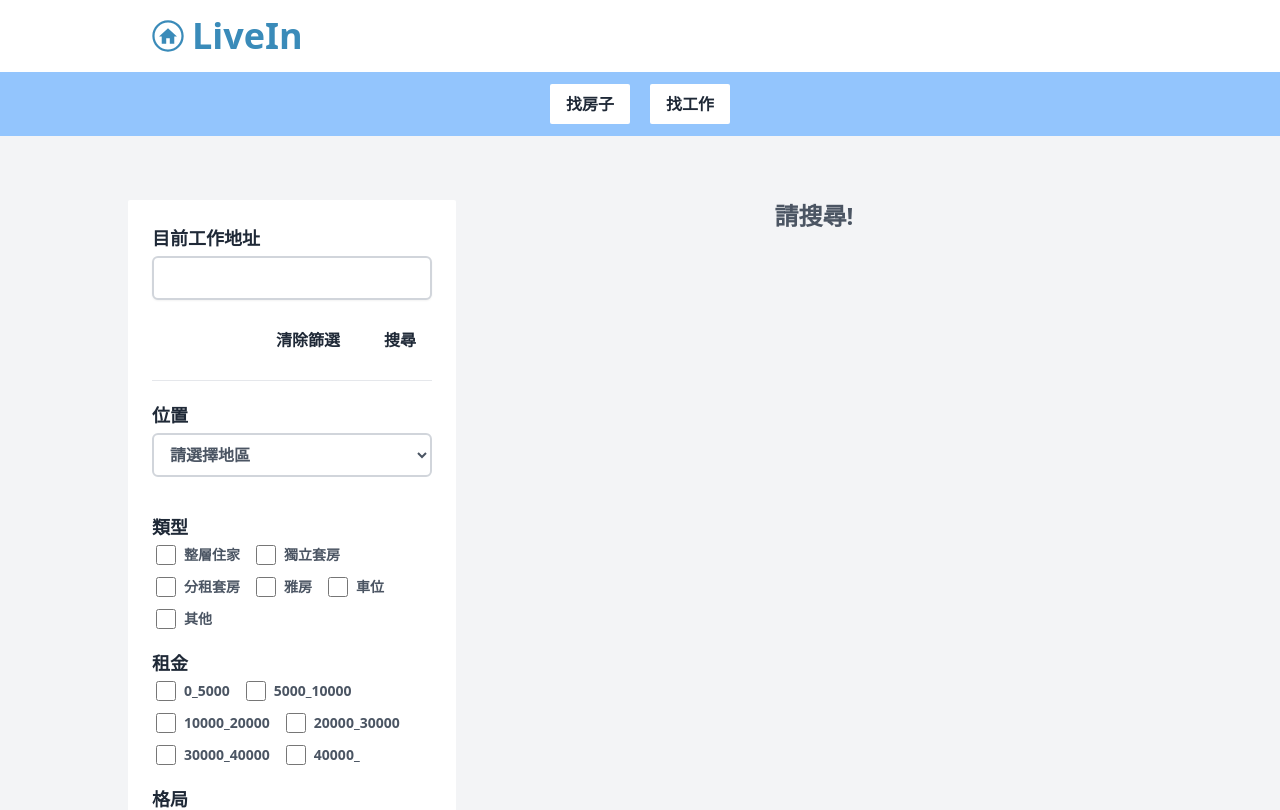
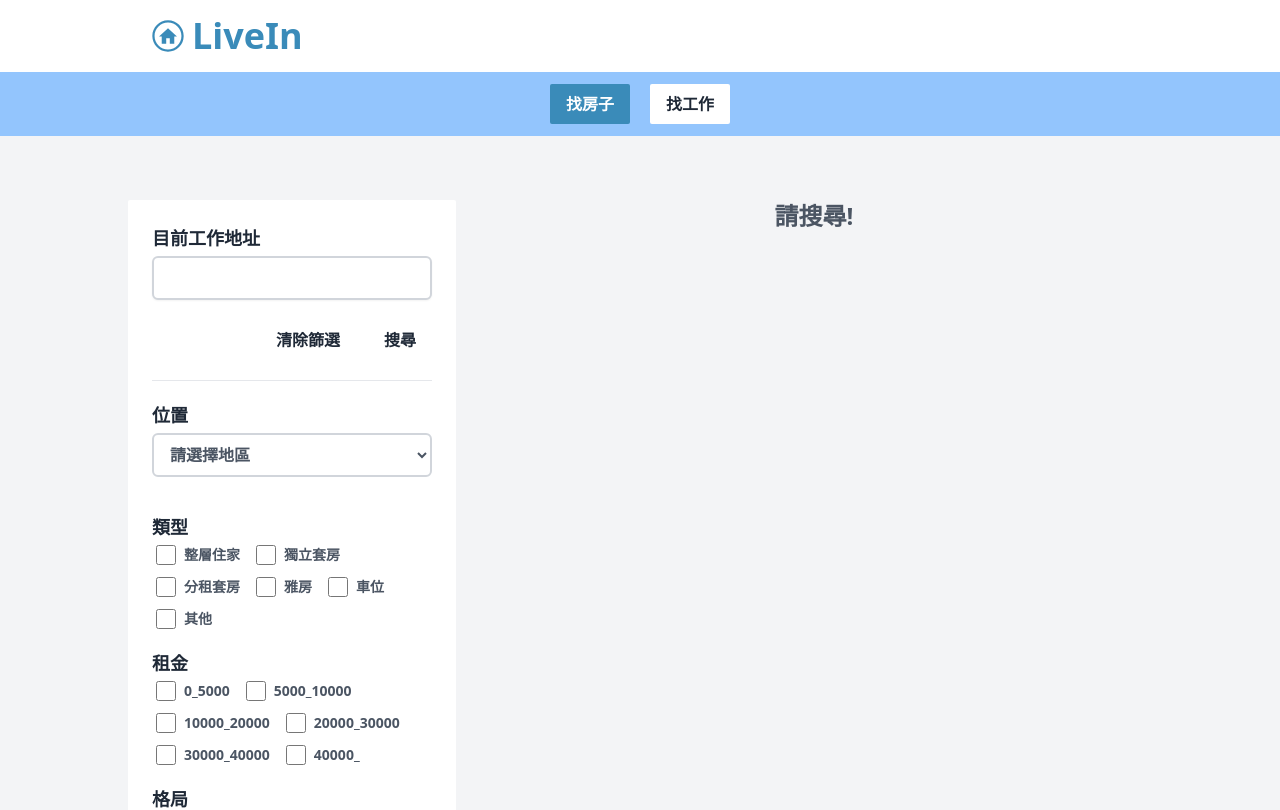
Before and after one commit to Kevin-Shen-and-Cipher/live-in, a Next.js app: page / in a window 1280 px wide. Shown: the top 810 px of the page. Built offline with nearby package versions, Linux system fonts and the light colour scheme.

Commit message:
feat:Connect api
1.connect apartment api
2.connect job api
3.modify navigation css style

```diff
--- a/components/cards/card.tsx
+++ b/components/cards/card.tsx
@@ -2,7 +2,7 @@ import { CardProps } from "../../interfaces/ICard";
 
 const Card = (props: CardProps) => {
     return (
-        <a target="_blank" rel="noreferrer" href={props.link} title={props.title}>
+        <a target="_blank" rel="noreferrer" href={props.url} title={props.title}>
             <div className="w-full h-48 p-6 mb-5 transition-all duration-300 bg-white rounded-sm hover:shadow-md group hover:ml-6">
                 <h3 className="text-2xl font-semibold text-gray-600 group-hover:text-primary">
                     {props.title}
--- a/components/cards/list.tsx
+++ b/components/cards/list.tsx
@@ -3,9 +3,9 @@ import Card from "./card";
 
 const List = ({ cards }: { cards: CardProps[] }) => {
 
-    const listItems = cards.map((element: CardProps) => {
+    const listItems = cards.map((element: CardProps, index) => {
         return (
-            <Card key={element.title} title={element.title} link={element.link} />
+            <Card key={element.title + "-" + index} distance={element.distance} title={element.title} url={element.url} />
         );
     });
 
--- a/components/filters/apartment/apartment.tsx
+++ b/components/filters/apartment/apartment.tsx
@@ -11,8 +11,9 @@ import Other from "./other";
 import Region from "../region";
 import RentKind from "./rentKind";
 import Shape from "./shape";
+import { CardProps } from "../../../interfaces/ICard";
 
-const ApartmentFilter = () => {
+const ApartmentFilter = ({ setCards }: { setCards: React.Dispatch<React.SetStateAction<CardProps[]>> }) => {
     const [location, setLocation] = useState<string>("");
     const [multiArea, setMultiArea] = useState<string[]>([]);
     const [multiFloor, setMultiFloor] = useState<string[]>([]);
@@ -25,11 +26,35 @@ const ApartmentFilter = () => {
     const [rentKind, setRentKind] = useState<string[]>([]);
     const [shape, setShape] = useState<string[]>([]);
 
-    const search = () => {
-        //api
+    const search = (): void => {
+        if (location !== "" && region.length !== 0) {
+            fetch("http://125.228.170.229:5000/house", {
+                method: 'POST',
+                headers: {
+                    'Content-Type': 'application/json',
+                },
+                body: JSON.stringify({
+                    "area": region,
+                    "address": location,
+                    "multi-area": multiArea,
+                    "multi-floor": multiFloor,
+                    "multi-notice": multiNotice,
+                    "multi-price": multiPrice,
+                    "multi-room": multiRoom,
+                    "option": option,
+                    "other": other,
+                    "rentKind": rentKind,
+                    "shape": shape,
+                }),
+            }).then((res) => {
+                return res.json();
+            }).then((res) => {
+                setCards(res);
+            })
+        }
     };
 
-    const clear = () => {
+    const clear = (): void => {
         setMultiArea([]);
         setMultiFloor([]);
         setMultiNotice([]);
--- a/components/filters/job/job.tsx
+++ b/components/filters/job/job.tsx
@@ -1,4 +1,5 @@
 import { useState } from "react";
+import { CardProps } from "../../../interfaces/ICard";
 import PrimaryButton from "../../primary-button";
 import Location from "../location";
 import Region from "../region";
@@ -7,18 +8,38 @@ import Salary from "./salary";
 import Search from "./search";
 import WorkingHour from "./working-hour";
 
-const JobFilter = () => {
+const JobFilter = ({ setCards }: { setCards: React.Dispatch<React.SetStateAction<CardProps[]>> }) => {
     const [location, setLocation] = useState<string>("");
     const [job, setJob] = useState<string>("");
     const [region, setRegion] = useState<string[]>([]);
     const [salary, setSalary] = useState<string[]>([]);
     const [tenure, setTenure] = useState<string[]>([]);
     const [workingHour, setWorkingHour] = useState<string[]>([]);
-    const search = () => {
-        //api
+
+    const search = (): void => {
+        if (location !== "" && region.length !== 0) {
+            fetch("http://125.228.170.229:5000/job", {
+                method: 'POST',
+                headers: {
+                    'Content-Type': 'application/json',
+                },
+                body: JSON.stringify({
+                    "area": region,
+                    "address": location,
+                    "job": job,
+                    "salary": salary,
+                    "job-tenure": tenure,
+                    "working-hour": workingHour
+                }),
+            }).then((res) => {
+                return res.json();
+            }).then((res) => {
+                setCards(res);
+            })
+        }
     };
 
-    const clear = () => {
+    const clear = (): void => {
         setRegion([]);
         setSalary([]);
         setTenure([]);
--- a/components/frontend/navigation.tsx
+++ b/components/frontend/navigation.tsx
@@ -1,10 +1,10 @@
 import PrimaryButton from "../primary-button";
 
-const Navigation = ({ handlePageChange }: { handlePageChange: React.MouseEventHandler }) => {
+const Navigation = ({ handlePageChange, page }: { handlePageChange: React.MouseEventHandler, page: string }) => {
     return (
         <div className="flex justify-center w-full gap-5 p-3 bg-blue-300">
-            <PrimaryButton label="找房子" name="deparment" handleClick={handlePageChange} />
-            <PrimaryButton label="找工作" name="job" handleClick={handlePageChange} />
+            <PrimaryButton label="找房子" name="apartment" handleClick={handlePageChange} onClick={page === "apartment"} />
+            <PrimaryButton label="找工作" name="job" handleClick={handlePageChange} onClick={page === "job"} />
         </div>
     );
 };
--- a/components/primary-button.tsx
+++ b/components/primary-button.tsx
@@ -1,15 +1,16 @@
 interface PrimaryButtonProps {
     label: string,
     name?: string,
+    onClick?: boolean,
     handleClick: React.MouseEventHandler
 };
 
-const PrimaryButton = ({ label, name, handleClick }: PrimaryButtonProps) => {
+const PrimaryButton = ({ label, name, onClick = false, handleClick }: PrimaryButtonProps) => {
     return (
         <button
             onClick={handleClick}
             name={name}
-            className="px-4 py-2 text-gray-800 transition-all duration-200 bg-white rounded-sm hover:text-white hover:bg-primary focus:outline-none focus:ring-primary focus:border-primary"
+            className={`px-4 py-2 transition-all duration-200 ${onClick ? "text-white bg-primary" : "bg-white text-gray-800"}  rounded-sm hover:text-white hover:bg-primary focus:outline-none focus:ring-primary focus:border-primary`}
         >
             <p className="font-semibold text-md">
                 {label}
--- a/interfaces/ICard.tsx
+++ b/interfaces/ICard.tsx
@@ -1,4 +1,5 @@
 export interface CardProps {
     title: string,
-    link: string
+    url: string,
+    distance:string
 }
--- a/pages/api/hello.ts
+++ /dev/null
@@ -1,13 +0,0 @@
-// Next.js API route support: https://nextjs.org/docs/api-routes/introduction
-import type { NextApiRequest, NextApiResponse } from 'next'
-
-type Data = {
-  name: string
-}
-
-export default function handler(
-  req: NextApiRequest,
-  res: NextApiResponse<Data>
-) {
-  res.status(200).json({ name: 'John Doe' })
-}
--- a/pages/index.tsx
+++ b/pages/index.tsx
@@ -7,25 +7,25 @@ import List from '../components/cards/list';
 import Navigation from '../components/frontend/navigation';
 
 const Home: NextPage = () => {
-    const [page, setPage] = useState("department");
-    const [filter, setFilter] = useState(<ApartmentFilter />);
-    const [cards, SetCards] = useState<CardProps[]>([]);
+    const [page, setPage] = useState("apartment");
+    const [cards, setCards] = useState<CardProps[]>([]);
+    const [filter, setFilter] = useState(<ApartmentFilter setCards={setCards} />);
 
     const handlePageChange = (e: React.MouseEvent<HTMLButtonElement>) => {
-        setPage(e.currentTarget.name);
         if (e.currentTarget.name === "job") {
-            setFilter(<JobFilter />);
-            SetCards(getData2());
+            setFilter(<JobFilter key="job-filter" setCards={setCards} />);
+            setPage("job");
+        } else {
+            setFilter(<ApartmentFilter key="apartment-filter" setCards={setCards} />);
+            setPage("apartment");
+        }
 
-        } else {
-            setFilter(<ApartmentFilter />);
-            SetCards(getData());
-        }
+        setCards([]);
     };
 
     return (
         <>
-            <Navigation handlePageChange={handlePageChange} />
+            <Navigation handlePageChange={handlePageChange} page={page} />
             <div className="flex justify-center mx-4 my-16 md:mx-8">
                 <div className="w-full max-w-screen-lg">
                     <div className="grid grid-cols-12 gap-5 place-items-stretch">
@@ -34,7 +34,7 @@ const Home: NextPage = () => {
                         </div>
 
                         <div className="col-span-12 md:col-span-8">
-                            <List cards={cards}/>
+                            <List cards={cards} />
                         </div>
                     </div>
                 </div>
@@ -43,38 +43,4 @@ const Home: NextPage = () => {
     );
 };
 
-const getData = () => {
-    return [
-        {
-            title: "test1",
-            link: "https://www.google.com"
-        },
-        {
-            title: "test2",
-            link: "https://www.google.com"
-        },
-        {
-            title: "test3",
-            link: "https://www.google.com"
-        },
-        {
-            title: "test4",
-            link: "https://www.google.com"
-        },
-    ];
-}
-
-const getData2 = () => {
-    return [
-        {
-            title: "job1",
-            link: "https://www.google.com"
-        },
-        {
-            title: "job2",
-            link: "https://www.google.com"
-        },
-    ];
-}
-
 export default Home;
```
